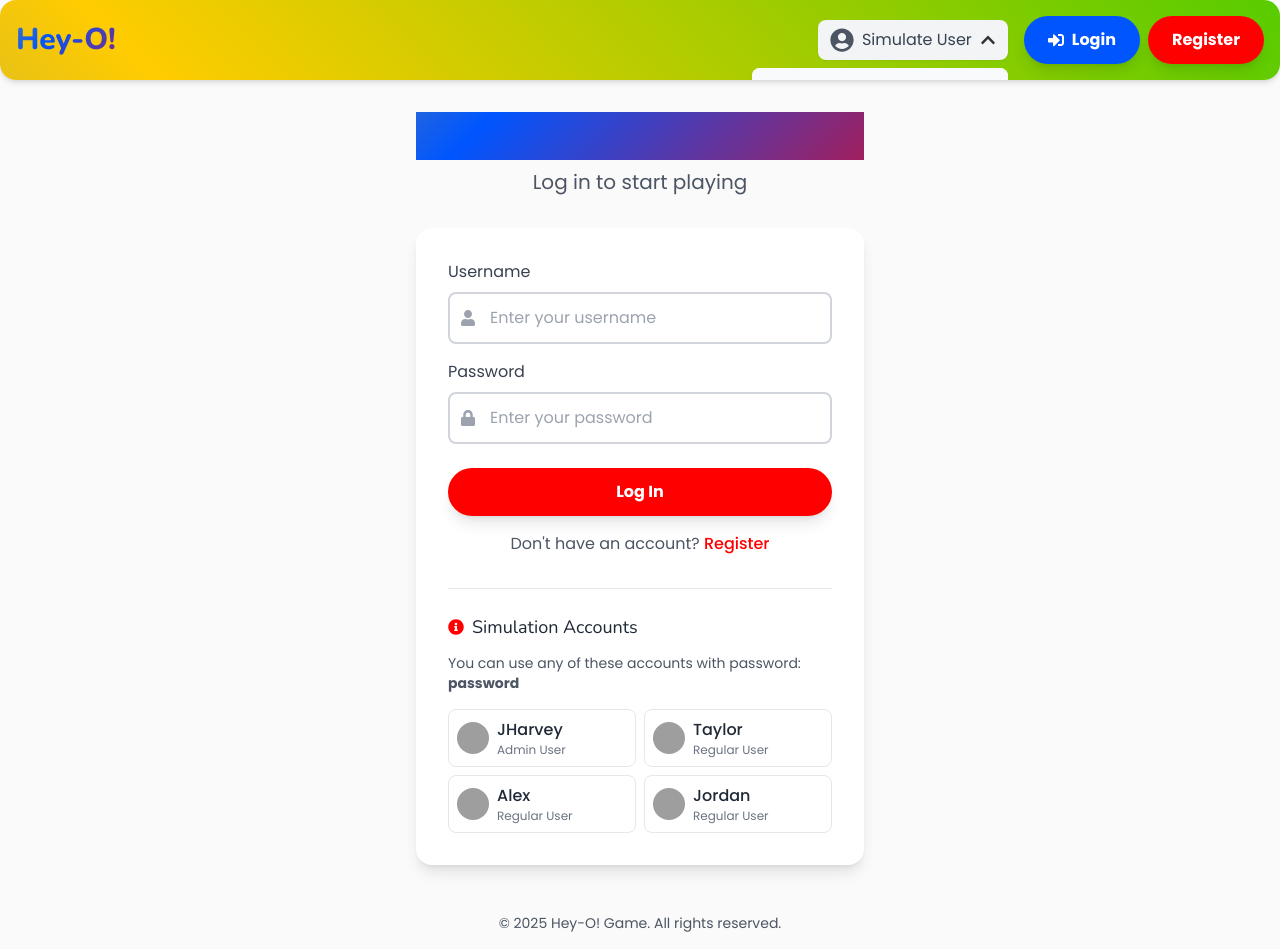
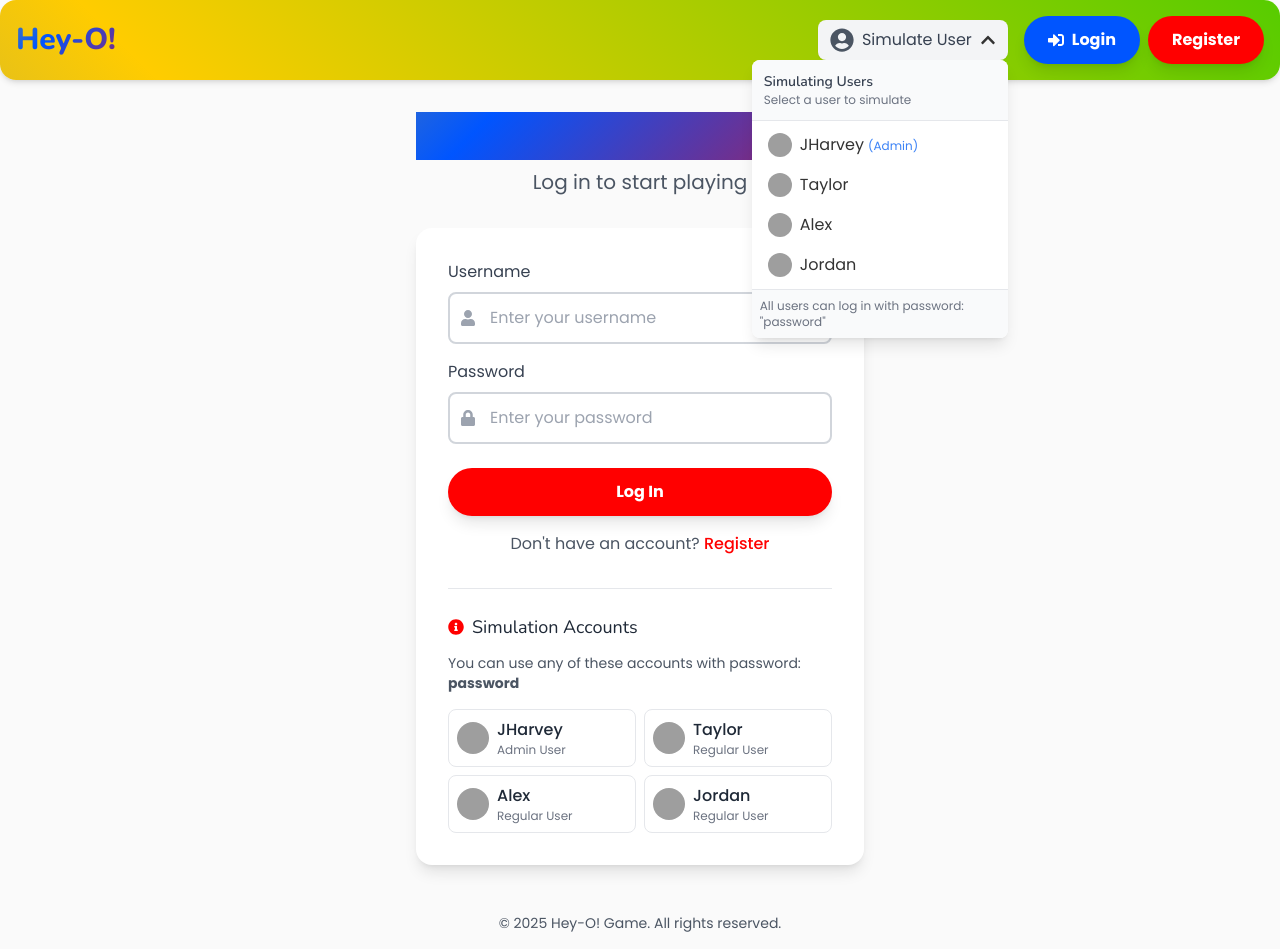
Before and after one commit to Heiny002/HeyO, a React (Create React App) app in the folder client/: page /login in a window 1280 px wide. Both pictures are taken after a click on the button "Simulate User". Built offline with nearby package versions, Linux system fonts and the light colour scheme; grey boxes are pictures that could not be loaded.

Commit message:
Fix user simulation dropdown extending beyond header boundaries

```diff
--- a/client/src/components/Header.js
+++ b/client/src/components/Header.js
@@ -9,6 +9,19 @@ const Header = () => {
   const navigate = useNavigate();
   const [showUserMenu, setShowUserMenu] = useState(false);
   const menuRef = useRef(null);
+  const buttonRef = useRef(null);
+  const [menuPosition, setMenuPosition] = useState({ top: 0, right: 0 });
+
+  // Update menu position when button is clicked
+  useEffect(() => {
+    if (showUserMenu && buttonRef.current) {
+      const rect = buttonRef.current.getBoundingClientRect();
+      setMenuPosition({
+        top: rect.bottom + window.scrollY,
+        right: window.innerWidth - rect.right
+      });
+    }
+  }, [showUserMenu]);
 
   const handleLogout = () => {
     logout();
@@ -28,7 +41,8 @@ const Header = () => {
   // Close menu when clicking outside
   useEffect(() => {
     const handleClickOutside = (event) => {
-      if (menuRef.current && !menuRef.current.contains(event.target)) {
+      if (menuRef.current && !menuRef.current.contains(event.target) &&
+          buttonRef.current && !buttonRef.current.contains(event.target)) {
         setShowUserMenu(false);
       }
     };
@@ -39,7 +53,7 @@ const Header = () => {
 
   return (
     <motion.header
-      className="bg-white shadow-md py-4 rainbow-border relative z-20"
+      className="bg-white shadow-md py-4 rainbow-border relative z-20 overflow-visible"
       initial={{ y: -50, opacity: 0 }}
       animate={{ y: 0, opacity: 1 }}
       transition={{ duration: 0.5 }}
@@ -57,8 +71,9 @@ const Header = () => {
 
         <div className="flex items-center gap-4">
           {/* User Simulator - Available on all pages */}
-          <div className="relative" ref={menuRef}>
+          <div className="relative">
             <motion.button
+              ref={buttonRef}
               className="flex items-center gap-2 px-3 py-2 rounded-lg bg-gray-100 hover:bg-gray-200 transition-colors shadow-sm"
               onClick={() => setShowUserMenu(!showUserMenu)}
               whileHover={{ scale: 1.05 }}
@@ -90,11 +105,17 @@ const Header = () => {
             <AnimatePresence>
               {showUserMenu && (
                 <motion.div
+                  ref={menuRef}
                   initial={{ opacity: 0, y: -10 }}
                   animate={{ opacity: 1, y: 0 }}
                   exit={{ opacity: 0, y: -10 }}
-                  className="absolute right-0 mt-2 w-64 bg-white rounded-lg shadow-lg overflow-hidden z-50"
-                  style={{ maxHeight: '90vh', overflowY: 'auto' }}
+                  className="fixed w-64 bg-white rounded-lg shadow-lg overflow-hidden z-50"
+                  style={{
+                    maxHeight: '80vh',
+                    overflowY: 'auto',
+                    top: `${menuPosition.top}px`,
+                    right: `${menuPosition.right}px`
+                  }}
                 >
                   <div className="p-3 bg-gray-50 border-b border-gray-200">
                     <h3 className="text-sm font-semibold text-gray-700">Simulating Users</h3>
```
